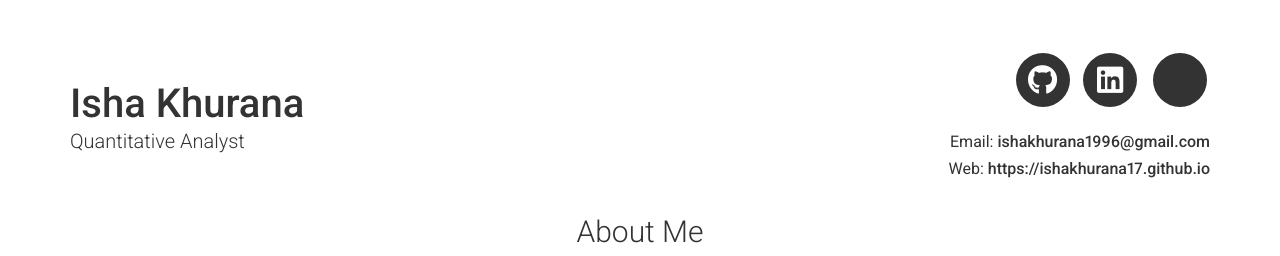
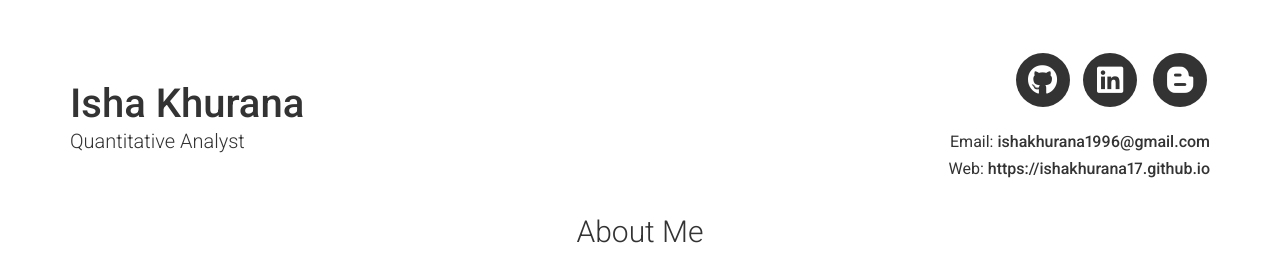
Before and after one commit to ishakhurana17/ishakhurana17.github.io, a Jekyll site: the page built from index.md, in a window 1280 px wide. Shown: the top 256 px of the page. Built offline with Jekyll 4.4.1, drawn with Linux system fonts in a browser that asks for light colours; nearby versions of some CDN libraries.

Commit message:
Use fa-blogger-b

```diff
--- a/_config.yml
+++ b/_config.yml
@@ -30,7 +30,7 @@ linkedin_username: ishakhurana17
 # Additional icon links
 additional_links:
 - title: My Blogs
-  icon: fa-blog
+  icon: fa-blogger-b
   url: https://techopaths.com/author/ishakhurana17/
 
   # - title: another link
```
